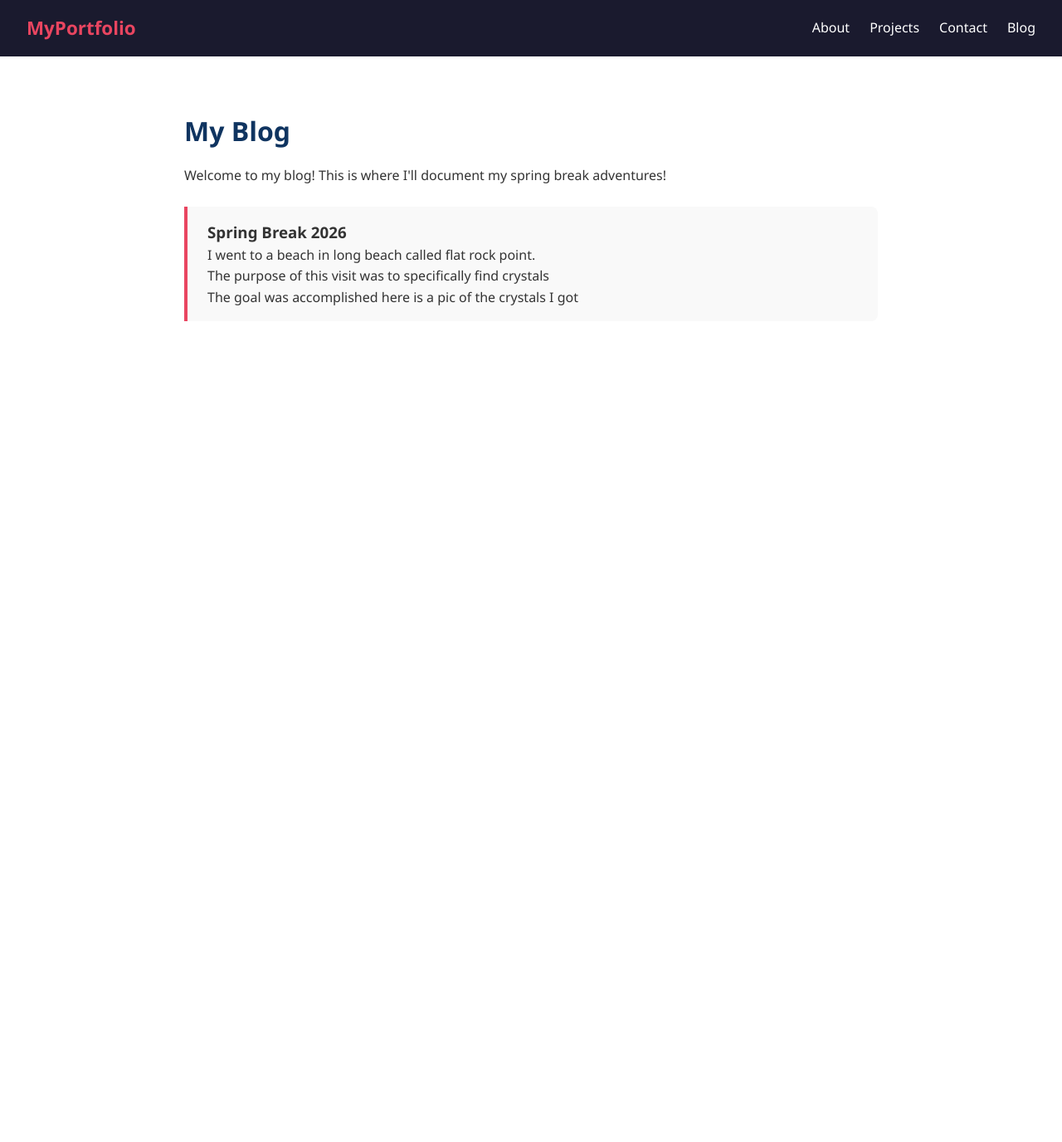
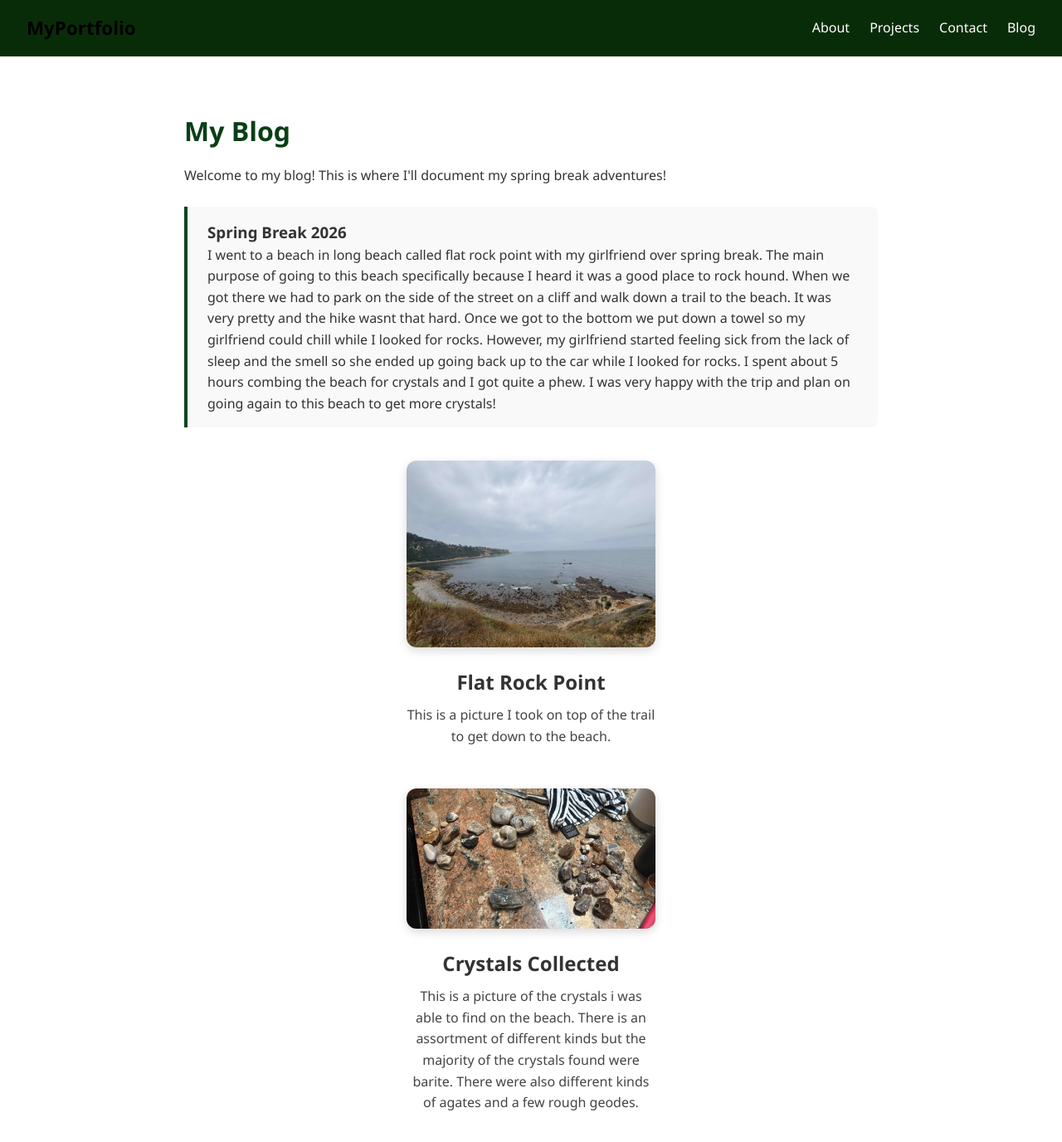
Before and after one commit to connortully-prof/my-portfolio, a React (Vite) app: page /blog in a window 1280 px wide. Shown: the top 1376 px of the page at 83% size. Before the commit the page ends 800 px from the top, so only its background shows below. Built offline with nearby package versions, Linux system fonts and the light colour scheme.

Commit message:
blog update

```diff
--- a/src/App.css
+++ b/src/App.css
@@ -182,3 +182,33 @@
     border-right-color: var(--border);
   }
 }
+
+.blog-items {
+  display: flex;
+  align-items: center;
+  gap: 50px;
+  margin-top: 40px;
+  text-align: center;
+  flex-direction: column;
+}
+
+.blog-item {
+  max-width: 800px;
+}
+
+.blog-item img {
+  width: 100%;
+  height: auto;
+  border-radius: 12px;
+  box-shadow: 0 4px 12px rgba(0,0,0,0.15);
+}
+
+.blog-item h3 {
+  margin-top: 15px;
+  font-size: 24px;
+}
+
+.blog-item p {
+  font-size: 16px;
+  margin-top: 8px;
+}
--- a/src/index.css
+++ b/src/index.css
@@ -11,7 +11,7 @@ body {
     justify-content: space-between;
     align-items: center;
     padding: 1rem 2rem;
-    background: #1a1a2e;
+    background: #092c08;
     color: #fff;
     position: sticky;
     top: 0;
@@ -20,7 +20,7 @@ body {
 .nav-logo {
     font-size: 1.4rem;
     font-weight: bold;
-    color: #e94560;
+    color: #000000;
     text-decoration: none;
 }
 
@@ -30,12 +30,12 @@ body {
     margin-left: 1.5rem;
 }
 
-.nav-links a:hover { color: #e94560; }
+.nav-links a:hover { color: #104821; }
 
 .hero {
     text-align: center;
     padding: 6rem 2rem;
-    background: linear-gradient(135deg, #0f3460, #16213e);
+    background: linear-gradient(135deg, #0f6016, #123915);
     color: #fff;
 }
 
@@ -51,7 +51,7 @@ body {
 .section h2 {
     font-size:2rem;
     margin-bottom: 1rem;
-    color: #0f3460;
+    color: #0a3f15;
 }
 
 .projects-grid {
@@ -72,10 +72,10 @@ body {
     box-shadow: 0 4px 12px rgba(0,0,0,0.1);
 }
 
-.project-card h3 { color: #e94560; margin-bottom: 0.5rem; }
+.project-card h3 { color: #0b4118; margin-bottom: 0.5rem; }
 
 .blog-post {
-    border-left: 4px solid #e94560;
+    border-left: 4px solid #0d461f;
     padding: 1rem 1.5rem;
     margin-top: 1.5rem;
     background: #f9f9f9;
@@ -85,3 +85,31 @@ body {
 html {
   scroll-behavior: smooth;
 }
+
+.blog-gallery {
+  display: flex;
+  justify-content: center;
+  gap: 40px;
+  margin-top: 40px;
+  flex-wrap: wrap;
+}
+
+.blog-item {
+  width: 300px;
+  text-align: center;
+}
+
+.blog-item img {
+  width: 100%;
+  border-radius: 10px;
+}
+
+.blog-item h3 {
+  margin-top: 10px;
+  font-size: 20px;
+}
+
+.blog-item p {
+  font-size: 16px;
+  color: #444;
+}
--- a/src/pages/Blog.jsx
+++ b/src/pages/Blog.jsx
@@ -1,5 +1,7 @@
 import React from "react";
 import { Link } from "react-router-dom";
+import { motion } from "framer-motion";
+
 function Blog(){
     return(
         <main className="section">
@@ -7,10 +9,47 @@ function Blog(){
             <p>Welcome to my blog! This is where I'll document my spring break adventures!</p>
             <article className="blog-post">
                 <h3>Spring Break 2026</h3>
-                <p>I went to a beach in long beach called flat rock point.</p>
-                <p>The purpose of this visit was to specifically find crystals</p>
-                <p>The goal was accomplished here is a pic of the crystals I got</p>
+                <p>
+                    I went to a beach in long beach called flat rock point with my girlfriend over spring break.
+                    The main purpose of going to this beach specifically because I heard it was a good place to rock hound.
+                    When we got there we had to park on the side of the street on a cliff and walk down a trail to the beach.
+                    It was very pretty and the hike wasnt that hard. Once we got to the bottom we put down a towel so my girlfriend could chill while I looked for rocks.
+                    However, my girlfriend started feeling sick from the lack of sleep and the smell so she ended up going back up to the car while I looked for rocks.
+                    I spent about 5 hours combing the beach for crystals and I got quite a phew. I was very happy with the trip and plan on going again to this beach to get more crystals!
+                </p>
+
             </article>
+
+            <div className="blog-items">
+
+                <motion.div
+                    className="blog-item"
+                    initial={{ opacity: 0, y: 30 }}
+                    whileInView={{ opacity: 1, y: 0 }}
+                    transition={{ duration: 0.6 }}
+                >
+                    <img src="/beach.jpg" alt="Image of Flat Rock Point" />
+                    <h3>Flat Rock Point</h3>
+                    <p>
+                        This is a picture I took on top of the trail to get down to the beach.
+                    </p>
+                    </motion.div>
+
+                <motion.div
+                    className="blog-item"
+                    initial={{ opacity: 0, y: 30 }}
+                    whileInView={{ opacity: 1, y: 0 }}
+                    transition={{ duration: 0.6, delay: 0.2 }}
+                >
+                    <img src="/crystals.jpg" alt="Image of crystals collected" />
+                    <h3>Crystals Collected</h3>
+                    <p>
+                        This is a picture of the crystals i was able to find on the beach.
+                        There is an assortment of different kinds but the majority of the crystals found were barite.
+                        There were also different kinds of agates and a few rough geodes.
+                    </p>
+                    </motion.div>
+                </div>
         </main>
     );
 }
```
Also changed, not shown: beach.jpg (added), crystals.jpg (added).
